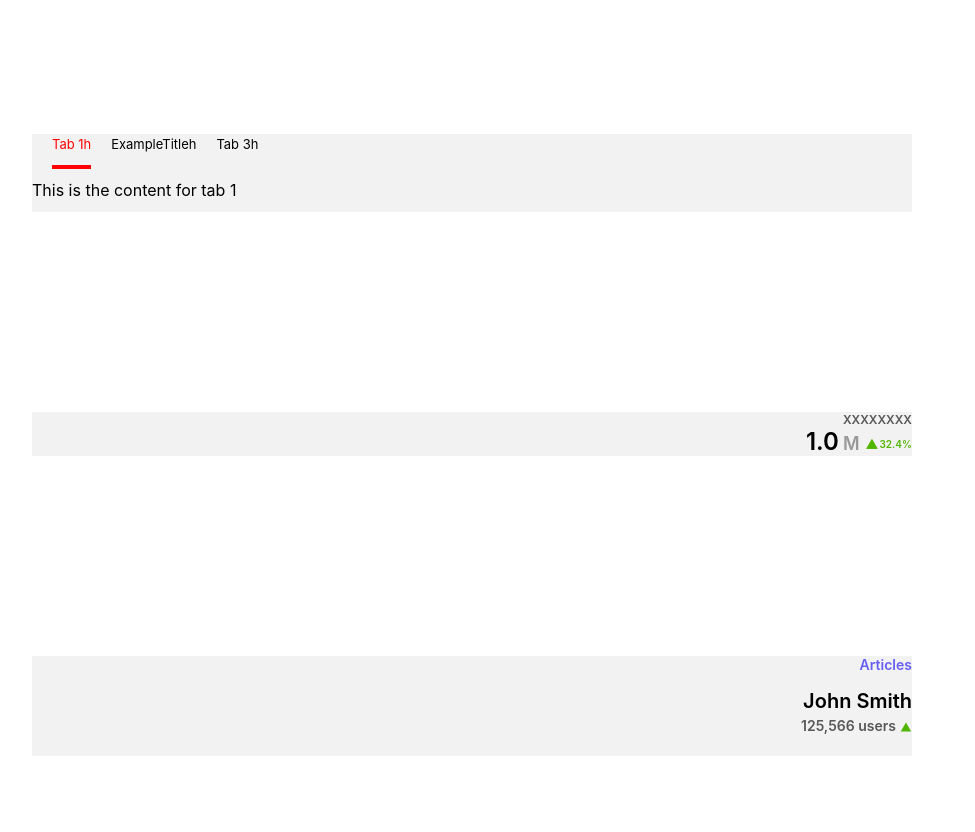
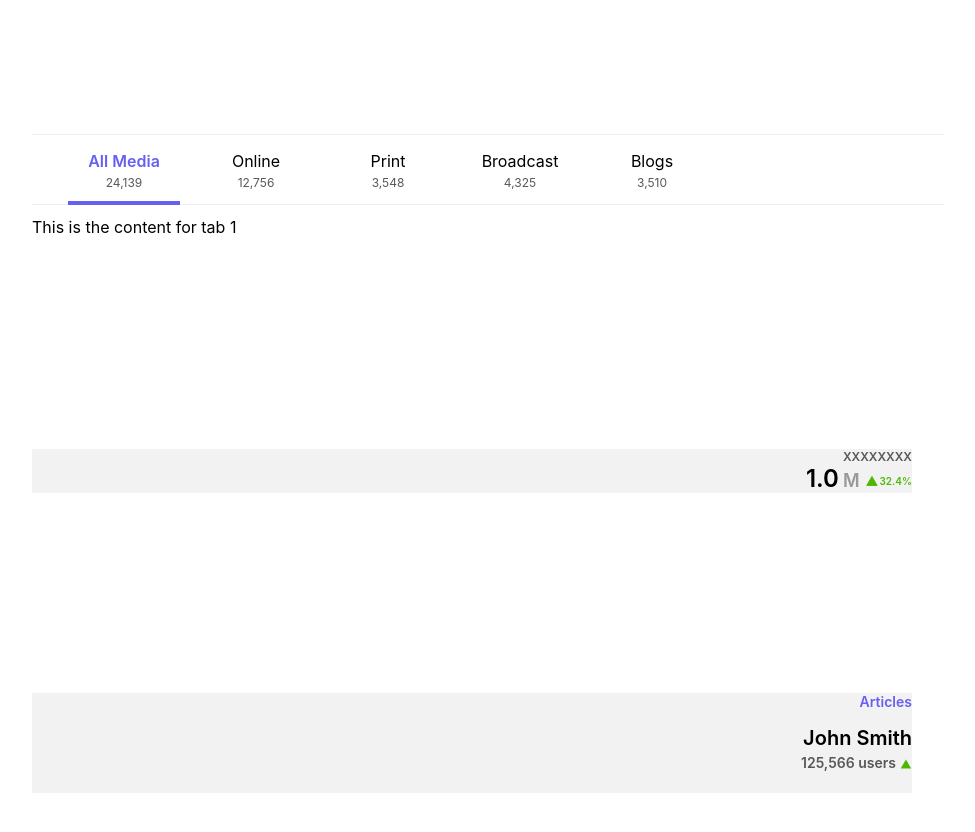
Before and after one commit to Chadokar/imp-components, a React (Create React App) app: page / in a window 1280 px wide. Shown: the part 1780-2612 px from the top of the page, without its empty margins (168-1143 px from the left). Built offline with nearby package versions, Linux system fonts and the light colour scheme.

Commit message:
tabs added

```diff
--- a/src/App.js
+++ b/src/App.js
@@ -299,7 +299,7 @@ function App() {
       <div style={{ margin: 400 }}>
         <Duration />
       </div>
-      <div style={{ margin: 200, background: "#F2F2F2" }}>
+      <div style={{ margin: 200 }}>
         <Check />
       </div>
       <div style={{ margin: 200, background: "#F2F2F2" }}>
--- a/src/tabs/Check.js
+++ b/src/tabs/Check.js
@@ -1,14 +1,69 @@
 import React from "react";
 // import Tabs from 'tabs';
 import Tabs from ".";
+import { styled } from "styled-components";
+import Proptypes from "prop-types";
+
+const TitleBoxwpr = styled.div`
+  display: flex;
+  flex-direction: column;
+  align-items: center;
+  justify-content: center;
+  padding: 0px;
+  gap: 0.25rem;
+`;
+
+const Titlewrpr = styled.div`
+  font-style: normal;
+  font-size: 16px;
+  line-height: 19px;
+  text-align: center;
+`;
+
+const Deswpr = styled.div`
+  font-style: normal;
+  font-weight: 400;
+  font-size: 12px;
+  line-height: 15px;
+  text-align: center;
+  color: #585858;
+`;
+
+const TitleBox = ({ title, des }) => {
+  return (
+    <TitleBoxwpr>
+      <Titlewrpr>{title}</Titlewrpr>
+      <Deswpr>{des}</Deswpr>
+    </TitleBoxwpr>
+  );
+};
+
+TitleBox.propTypes = {
+  title: Proptypes.string.isRequired,
+  des: Proptypes.string.isRequired,
+};
 
 const tabs = [
-  { id: 0, title: "Tab 1", content: "This is the content for tab 1" },
-  { id: 1, title: "ExampleTitle", content: "hi" },
+  {
+    id: 0,
+    title: <TitleBox title="All Media" des="24,139" />,
+    content: "This is the content for tab 1",
+  },
+  { id: 1, title: <TitleBox title="Online" des="12,756" />, content: "hi" },
   {
     id: 2,
-    title: "Tab 3",
+    title: <TitleBox title="Print" des="3,548" />,
     content: "This is the content for tab 3",
+  },
+  {
+    id: 3,
+    title: <TitleBox title="Broadcast" des="4,325" />,
+    content: "This is the content for tab 4",
+  },
+  {
+    id: 4,
+    title: <TitleBox title="Blogs" des="3,510" />,
+    content: "This is the content for tab 5",
   },
 ];
 
@@ -18,9 +73,10 @@ function Check() {
   return (
     <Tabs
       items={tabs}
+      widthItem="7rem"
       variant="underline"
       onChange={(index) => console.log(index)}
-      activeColor="red"
+      activeColor="#675EF2"
       inactiveColor="#000000"
     />
   );
--- a/src/tabs/index.js
+++ b/src/tabs/index.js
@@ -8,7 +8,14 @@ const theme = {
   contrastText: "blue",
 };
 
-const Tabs = ({ items, onChange, variant, activeColor, inactiveColor }) => {
+const Tabs = ({
+  items,
+  onChange,
+  variant,
+  activeColor,
+  inactiveColor,
+  widthItem,
+}) => {
   const [activeTab, setActiveTab] = useState(0);
   const [isMenuOpen, setIsMenuOpen] = useState(false);
   const [hasOverflow, setHasOverflow] = useState(false);
@@ -96,8 +103,9 @@ const Tabs = ({ items, onChange, variant, activeColor, inactiveColor }) => {
               activeColor={activeColor}
               inactiveColor={inactiveColor}
               theme={theme}
+              width={widthItem}
             >
-              <Styles.Title> {item.title}h</Styles.Title>
+              <Styles.Title> {item.title}</Styles.Title>
             </Styles.TabContainer>
           ))}
         </Styles.TabsContainer>
@@ -156,6 +164,7 @@ Tabs.propTypes = {
   variant: PropTypes.oneOf(["underline", "card"]),
   activeColor: PropTypes.string,
   inactiveColor: PropTypes.string,
+  widthItem: PropTypes.string,
 };
 
 Tabs.defaultProps = {
--- a/src/tabs/index.sc.js
+++ b/src/tabs/index.sc.js
@@ -8,6 +8,10 @@ export const Container = styled.div`
 export const TabsWrapper = styled.div`
   position: relative;
   width: 100%;
+  border: 1.2px solid #eceff5;
+  padding: 1rem;
+  padding-bottom: 0;
+  border-width: 1.2px 0 1.2px 0;
 
   ::before,
   ::after {
@@ -73,6 +77,8 @@ export const TabContainer = styled.div`
   cursor: pointer;
 
   justify-content: center;
+  padding-bottom: 0.625rem;
+  width: ${(props) => props.width || "fit-content"};
 
   ${({ variant, active, activeColor, inactiveColor, theme }) =>
     getVariantStyles(variant, active, activeColor, inactiveColor, theme)}
@@ -111,10 +117,11 @@ const getVariantStyles = (
       return `border-bottom: ${active ? "4px" : "4px"} solid ${
         active ? activeColor || theme.main : "transparent"
       };
-      padding-bottom: .69rem;
+      padding-bottom: .7rem;
       color: ${
         active ? activeColor || theme.main : inactiveColor || theme.contrastText
       };
+      font-weight: ${active ? "600" : "400"}
     `;
     default:
       return `
@@ -134,12 +141,6 @@ const getVariantStyles = (
 };
 
 export const Title = styled.div`
-  font-size: 0.81rem;
-  font-weight: 400;
-
-  font-style: normal;
-  line-height: 1.19rem;
-  text-align: center;
   position: relative;
   p {
     margin: 0;
```
